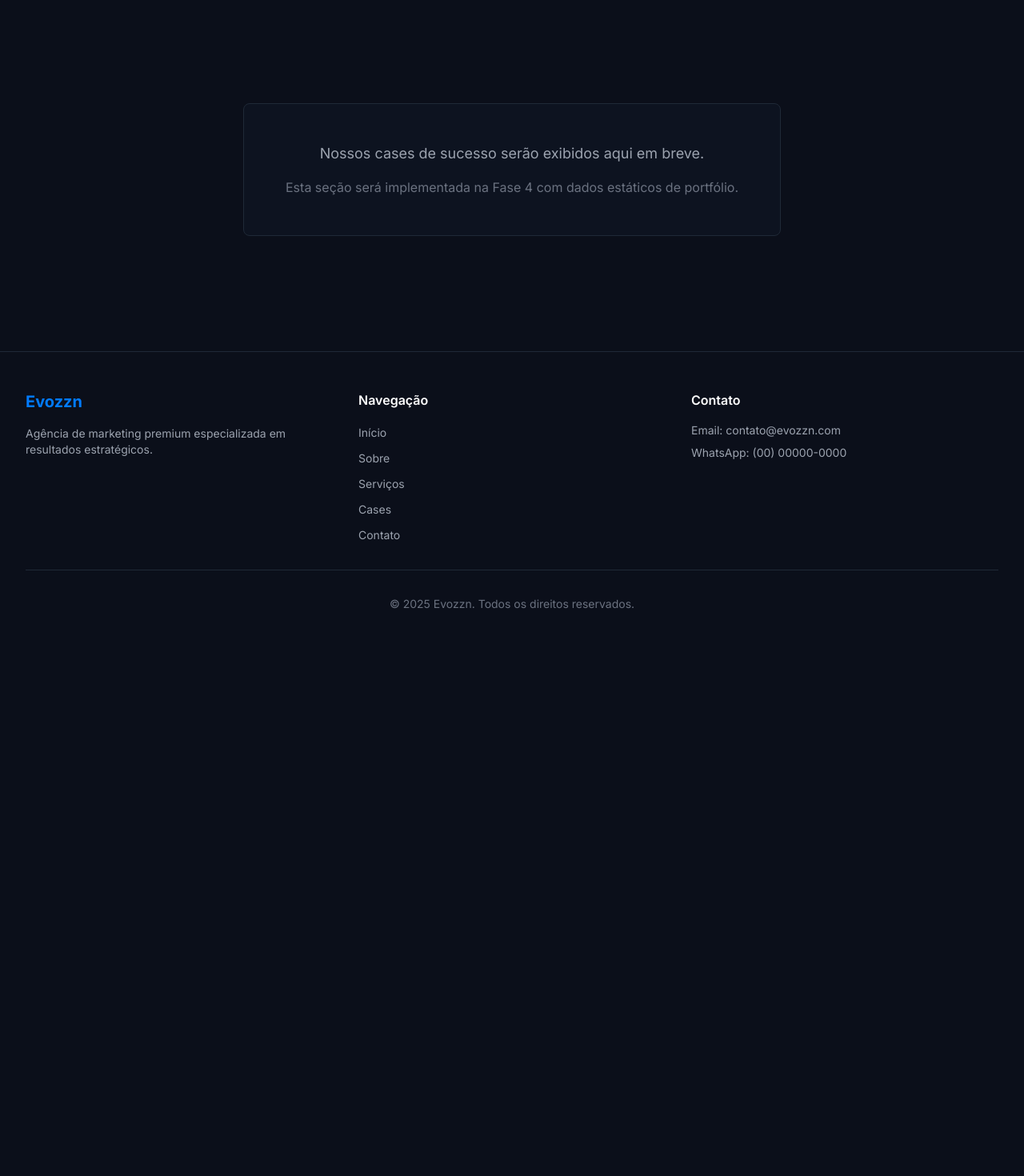
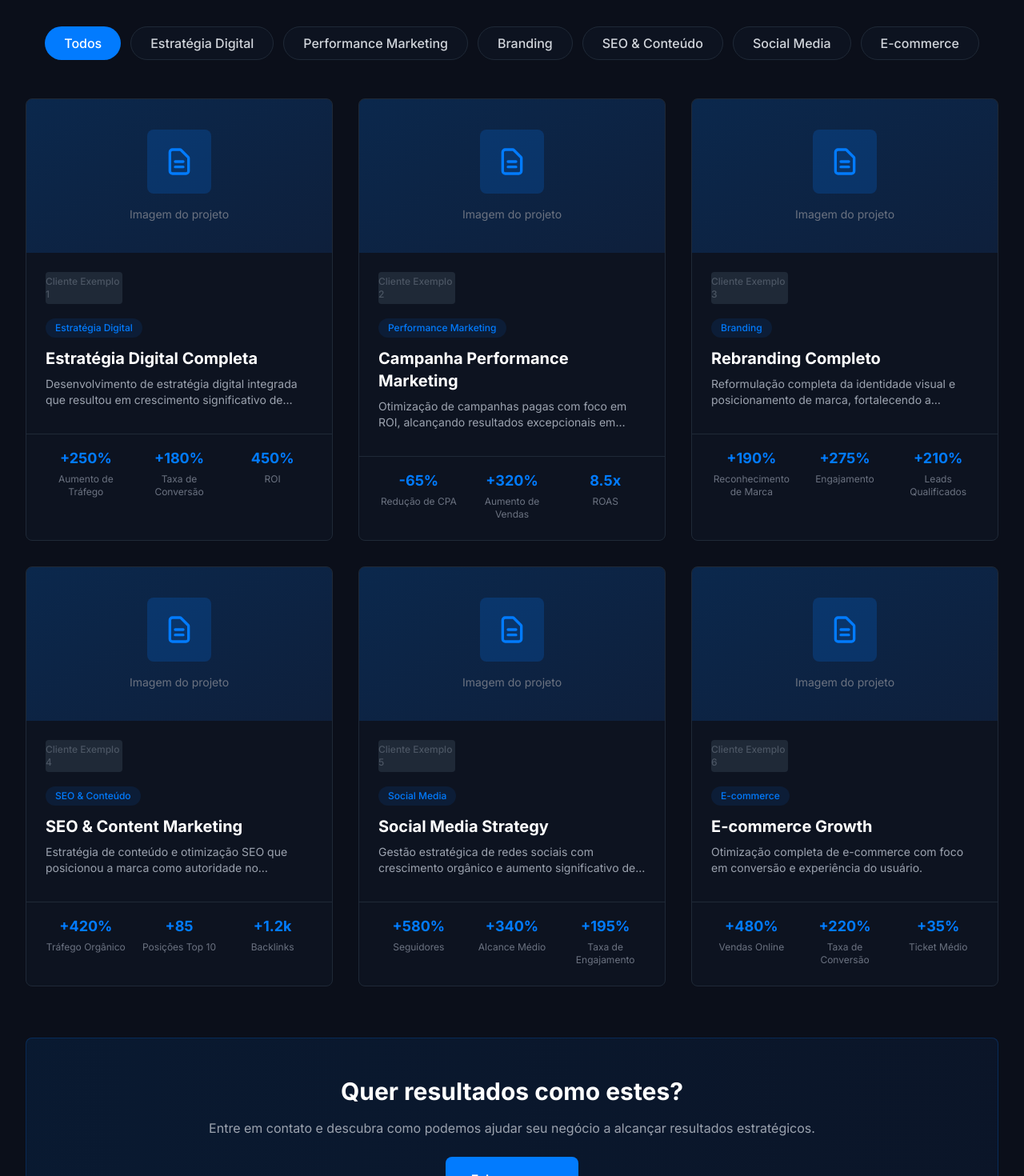
Before and after one commit to evozzn/siteoficial, a Next.js app: page /cases in a window 1280 px wide. Shown: the part 300-1770 px from the top of the page at 80% size. Before the commit the page ends 1113 px from the top, so only its background shows below. Built offline with nearby package versions, Linux system fonts and the light colour scheme.

Commit message:
Fase 4: PÃ¡gina Cases visualmente finalizada com layout completo, filtros e estrutura preparada para integraÃ§Ã£o de projetos e logos

```diff
--- a/app/cases/page.tsx
+++ b/app/cases/page.tsx
@@ -1,8 +1,126 @@
+'use client'
+
+import { useState } from 'react'
+
+// Estrutura de dados preparada para integração futura
+interface Case {
+  id: string
+  cliente: string
+  titulo: string
+  descricao: string
+  categoria: string
+  resultados: {
+    label: string
+    valor: string
+  }[]
+  logo?: string // URL do logo do cliente
+  imagem?: string // URL da imagem do case
+}
+
+// Dados mockados para estrutura visual (serão substituídos pelos dados reais)
+const casesMock: Case[] = [
+  {
+    id: '1',
+    cliente: 'Cliente Exemplo 1',
+    titulo: 'Estratégia Digital Completa',
+    descricao:
+      'Desenvolvimento de estratégia digital integrada que resultou em crescimento significativo de tráfego e conversões.',
+    categoria: 'Estratégia Digital',
+    resultados: [
+      { label: 'Aumento de Tráfego', valor: '+250%' },
+      { label: 'Taxa de Conversão', valor: '+180%' },
+      { label: 'ROI', valor: '450%' },
+    ],
+  },
+  {
+    id: '2',
+    cliente: 'Cliente Exemplo 2',
+    titulo: 'Campanha Performance Marketing',
+    descricao:
+      'Otimização de campanhas pagas com foco em ROI, alcançando resultados excepcionais em custo por aquisição.',
+    categoria: 'Performance Marketing',
+    resultados: [
+      { label: 'Redução de CPA', valor: '-65%' },
+      { label: 'Aumento de Vendas', valor: '+320%' },
+      { label: 'ROAS', valor: '8.5x' },
+    ],
+  },
+  {
+    id: '3',
+    cliente: 'Cliente Exemplo 3',
+    titulo: 'Rebranding Completo',
+    descricao:
+      'Reformulação completa da identidade visual e posicionamento de marca, fortalecendo a presença no mercado.',
+    categoria: 'Branding',
+    resultados: [
+      { label: 'Reconhecimento de Marca', valor: '+190%' },
+      { label: 'Engajamento', valor: '+275%' },
+      { label: 'Leads Qualificados', valor: '+210%' },
+    ],
+  },
+  {
+    id: '4',
+    cliente: 'Cliente Exemplo 4',
+    titulo: 'SEO & Content Marketing',
+    descricao:
+      'Estratégia de conteúdo e otimização SEO que posicionou a marca como autoridade no segmento.',
+    categoria: 'SEO & Conteúdo',
+    resultados: [
+      { label: 'Tráfego Orgânico', valor: '+420%' },
+      { label: 'Posições Top 10', valor: '+85' },
+      { label: 'Backlinks', valor: '+1.2k' },
+    ],
+  },
+  {
+    id: '5',
+    cliente: 'Cliente Exemplo 5',
+    titulo: 'Social Media Strategy',
+    descricao:
+      'Gestão estratégica de redes sociais com crescimento orgânico e aumento significativo de engajamento.',
+    categoria: 'Social Media',
+    resultados: [
+      { label: 'Seguidores', valor: '+580%' },
+      { label: 'Alcance Médio', valor: '+340%' },
+      { label: 'Taxa de Engajamento', valor: '+195%' },
+    ],
+  },
+  {
+    id: '6',
+    cliente: 'Cliente Exemplo 6',
+    titulo: 'E-commerce Growth',
+    descricao:
+      'Otimização completa de e-commerce com foco em conversão e experiência do usuário.',
+    categoria: 'E-commerce',
+    resultados: [
+      { label: 'Vendas Online', valor: '+480%' },
+      { label: 'Taxa de Conversão', valor: '+220%' },
+      { label: 'Ticket Médio', valor: '+35%' },
+    ],
+  },
+]
+
+const categorias = [
+  'Todos',
+  'Estratégia Digital',
+  'Performance Marketing',
+  'Branding',
+  'SEO & Conteúdo',
+  'Social Media',
+  'E-commerce',
+]
+
 export default function CasesPage() {
+  const [categoriaSelecionada, setCategoriaSelecionada] = useState('Todos')
+
+  const casesFiltrados =
+    categoriaSelecionada === 'Todos'
+      ? casesMock
+      : casesMock.filter((caseItem) => caseItem.categoria === categoriaSelecionada)
+
   return (
     <div className="max-w-7xl mx-auto px-4 sm:px-6 lg:px-8 py-16">
       {/* Hero */}
-      <section className="text-center mb-20">
+      <section className="text-center mb-16">
         <h1 className="text-5xl md:text-6xl font-bold text-white mb-6">
           Nossos <span className="text-primary">Cases</span>
         </h1>
@@ -12,17 +130,130 @@ export default function CasesPage() {
         </p>
       </section>
 
-      {/* Placeholder */}
-      <section className="text-center py-20">
-        <div className="bg-gray-900/50 p-12 rounded-lg border border-gray-800 max-w-2xl mx-auto">
-          <p className="text-gray-400 text-lg mb-4">
-            Nossos cases de sucesso serão exibidos aqui em breve.
-          </p>
-          <p className="text-gray-500">
-            Esta seção será implementada na Fase 4 com dados estáticos de
-            portfólio.
-          </p>
+      {/* Filtros */}
+      <section className="mb-12">
+        <div className="flex flex-wrap gap-3 justify-center">
+          {categorias.map((categoria) => (
+            <button
+              key={categoria}
+              onClick={() => setCategoriaSelecionada(categoria)}
+              className={`px-6 py-2 rounded-full font-medium transition-all duration-200 ${
+                categoriaSelecionada === categoria
+                  ? 'bg-primary text-white'
+                  : 'bg-gray-900/50 text-gray-300 hover:bg-gray-800 border border-gray-800'
+              }`}
+            >
+              {categoria}
+            </button>
+          ))}
         </div>
+      </section>
+
+      {/* Grid de Cases */}
+      <section className="grid md:grid-cols-2 lg:grid-cols-3 gap-8 mb-16">
+        {casesFiltrados.map((caseItem) => (
+          <div
+            key={caseItem.id}
+            className="bg-gray-900/50 rounded-lg border border-gray-800 hover:border-primary/50 transition-all duration-300 overflow-hidden group"
+          >
+            {/* Imagem/Thumbnail do Case */}
+            <div className="relative h-48 bg-gradient-to-br from-primary/20 to-secondary/20 flex items-center justify-center overflow-hidden">
+              {caseItem.imagem ? (
+                <img
+                  src={caseItem.imagem}
+                  alt={caseItem.titulo}
+                  className="w-full h-full object-cover group-hover:scale-105 transition-transform duration-300"
+                />
+              ) : (
+                <div className="text-center p-8">
+                  <div className="w-20 h-20 bg-primary/20 rounded-lg mx-auto mb-4 flex items-center justify-center">
+                    <svg
+                      className="w-10 h-10 text-primary"
+                      fill="none"
+                      stroke="currentColor"
+                      viewBox="0 0 24 24"
+                    >
+                      <path
+                        strokeLinecap="round"
+                        strokeLinejoin="round"
+                        strokeWidth={2}
+                        d="M9 12h6m-6 4h6m2 5H7a2 2 0 01-2-2V5a2 2 0 012-2h5.586a1 1 0 01.707.293l5.414 5.414a1 1 0 01.293.707V19a2 2 0 01-2 2z"
+                      />
+                    </svg>
+                  </div>
+                  <p className="text-gray-500 text-sm">Imagem do projeto</p>
+                </div>
+              )}
+            </div>
+
+            {/* Logo do Cliente */}
+            <div className="px-6 pt-6 pb-4">
+              <div className="flex items-center gap-3 mb-4">
+                {caseItem.logo ? (
+                  <img
+                    src={caseItem.logo}
+                    alt={caseItem.cliente}
+                    className="h-10 w-auto object-contain"
+                  />
+                ) : (
+                  <div className="h-10 w-24 bg-gray-800 rounded flex items-center justify-center">
+                    <span className="text-gray-600 text-xs font-medium">
+                      {caseItem.cliente}
+                    </span>
+                  </div>
+                )}
+              </div>
+
+              {/* Categoria */}
+              <span className="inline-block px-3 py-1 bg-primary/10 text-primary text-xs font-medium rounded-full mb-3">
+                {caseItem.categoria}
+              </span>
+
+              {/* Título */}
+              <h3 className="text-xl font-bold text-white mb-2 group-hover:text-primary transition-colors">
+                {caseItem.titulo}
+              </h3>
+
+              {/* Descrição */}
+              <p className="text-gray-400 text-sm mb-4 line-clamp-2">
+                {caseItem.descricao}
+              </p>
+            </div>
+
+            {/* Resultados */}
+            <div className="px-6 pb-6 pt-4 border-t border-gray-800">
+              <div className="grid grid-cols-3 gap-4">
+                {caseItem.resultados.map((resultado, index) => (
+                  <div key={index} className="text-center">
+                    <div className="text-lg font-bold text-primary mb-1">
+                      {resultado.valor}
+                    </div>
+                    <div className="text-xs text-gray-500">
+                      {resultado.label}
+                    </div>
+                  </div>
+                ))}
+              </div>
+            </div>
+          </div>
+        ))}
+      </section>
+
+      {/* CTA Section */}
+      <section className="bg-gradient-to-r from-primary/10 to-secondary/10 p-12 rounded-lg text-center border border-primary/20">
+        <h2 className="text-3xl font-bold text-white mb-4">
+          Quer resultados como estes?
+        </h2>
+        <p className="text-gray-400 mb-6">
+          Entre em contato e descubra como podemos ajudar seu negócio a alcançar
+          resultados estratégicos.
+        </p>
+        <a
+          href="/contato"
+          className="inline-block bg-primary hover:bg-secondary text-white font-semibold px-8 py-4 rounded-lg transition-colors duration-200"
+        >
+          Fale conosco
+        </a>
       </section>
     </div>
   )
```
